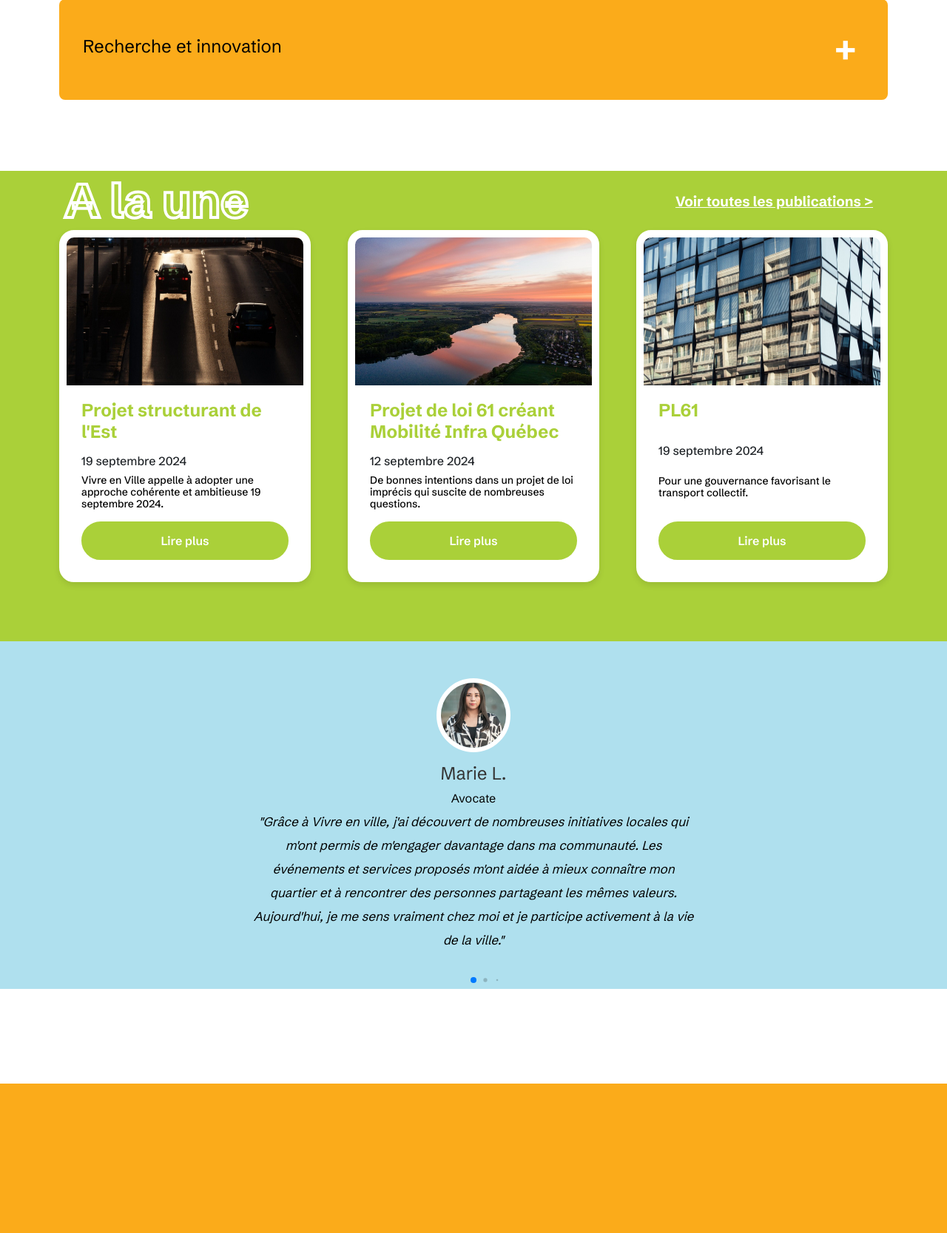
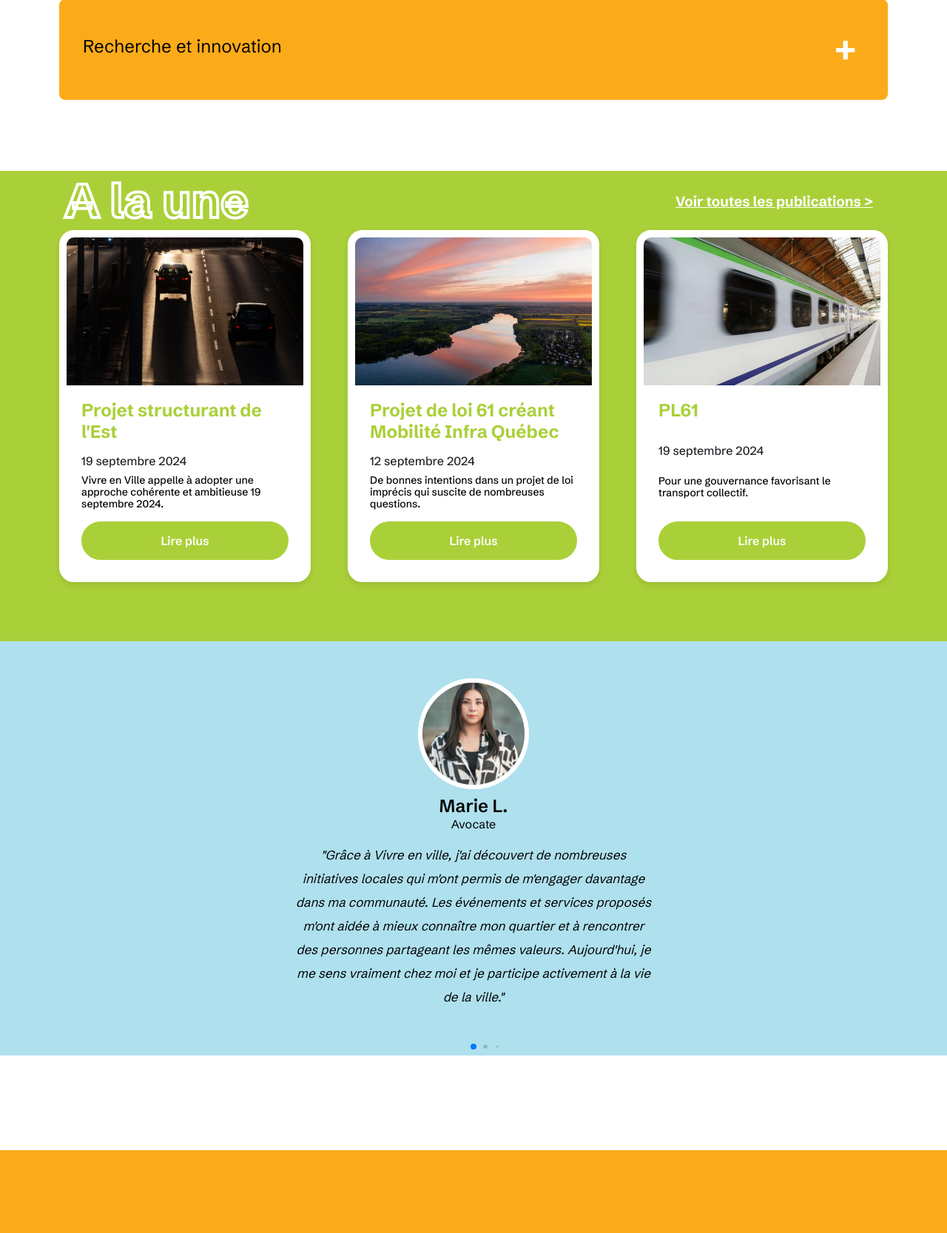
Before and after one commit to MatisLabelle/vivre-en-ville--CSSquirrel, a PHP site: page / in a window 1280 px wide. Shown: the part 1407-3074 px from the top of the page at 74% size. Run offline with PHP 8.4, Linux system fonts and the light colour scheme; some libraries are stand-ins or nearby versions.

Commit message:
index changes

```diff
--- a/index.html
+++ b/index.html
@@ -7,6 +7,7 @@
   <title>CSSquirrel - Vivre en ville</title>
   <link href="https://cdn.jsdelivr.net/npm/bootstrap@5.3.3/dist/css/bootstrap.min.css" rel="stylesheet"
     integrity="sha384-QWTKZyjpPEjISv5WaRU9OFeRpok6YctnYmDr5pNlyT2bRjXh0JMhjY6hW+ALEwIH" crossorigin="anonymous" />
+  <link rel="stylesheet" href="https://cdn.jsdelivr.net/npm/swiper/swiper-bundle.min.css" />
   <link rel="stylesheet" href="style.css" />
 </head>
 
@@ -249,7 +250,7 @@
     </div>
 
     <div class="news-card">
-      <img src="./photos/building.jpg" alt="News 3" class="news-image" />
+      <img src="./photos/train.jpg" alt="News 3" class="news-image" />
       <div class="news-content">
         <h3 class="news-title">PL61</h3>
         <h6 class="news-date">19 septembre 2024</h6>
@@ -316,7 +317,6 @@
     </div>
     <div class="swiper-pagination"></div>
   </div>
-
 
   <!--SECTION INFOLETTRE-->
   <section class="section info-lettre">
@@ -433,13 +433,13 @@
       @2024 Vivre en ville, CSSquirrel
     </p>
   </footer>
-  <link rel="stylesheet" href="https://cdn.jsdelivr.net/npm/swiper/swiper-bundle.min.css" />
+
   <script src="https://unpkg.com/swiper/swiper-bundle.min.js"></script>
   <script src="https://cdnjs.cloudflare.com/ajax/libs/gsap/3.12.5/gsap.min.js"></script>
   <script src="https://cdnjs.cloudflare.com/ajax/libs/gsap/3.12.5/ScrollTrigger.min.js"></script>
   <script src="https://cdn.jsdelivr.net/npm/gsap@3.12.5/dist/TextPlugin.min.js"></script>
 
-  <script type="module" src="main.js"></script> <!-- PAS besoin de type="module" ici -->
+  <script type="module" src="main.js"></script>
 </body>
 
 </html>
--- a/style.css
+++ b/style.css
@@ -568,25 +568,27 @@ a {
   background-color: #afe0ee;
   text-align: center;
   padding: 50px;
+  height: 70vh;
 }
 .temoignage-content .temoignage-photo {
   border: 6px solid #fff;
-  width: 100px;
-  height: 100px;
+  width: 150px;
+  height: 150px;
   border-radius: 50%;
   -o-object-fit: cover;
      object-fit: cover;
   margin-bottom: 15px;
 }
 .temoignage-content .temoignage-nom {
-  font-size: 1.5em;
-  margin-bottom: 10px;
-  color: #333;
+  color: #000;
+  font-variant-numeric: lining-nums proportional-nums;
+  font-size: 24px;
+  font-style: normal;
+  font-weight: 600;
+  line-height: 16px;
 }
 .temoignage-content .temoignage-profession {
   color: #000;
-  font-variant-numeric: lining-nums proportional-nums;
-  font-family: "Schibsted Grotesk";
   font-size: 16px;
   font-style: normal;
   font-weight: 400;
@@ -595,15 +597,12 @@ a {
 }
 .temoignage-content .temoignage-texte {
   margin: 0 auto;
-  color: #000;
-  width: 600px;
+  width: 500px;
+  padding: 10px;
   text-align: center;
-  font-variant-numeric: lining-nums proportional-nums;
-  font-family: "Schibsted Grotesk";
   font-size: 17px;
   font-style: italic;
   line-height: 32px;
-  /* 160% */
 }
 
 .section__services {
```
Also changed, not shown: partials-scss/_temoignanes.scss (+11 -12 lines), photos/train.jpg (added), 1 other file.
